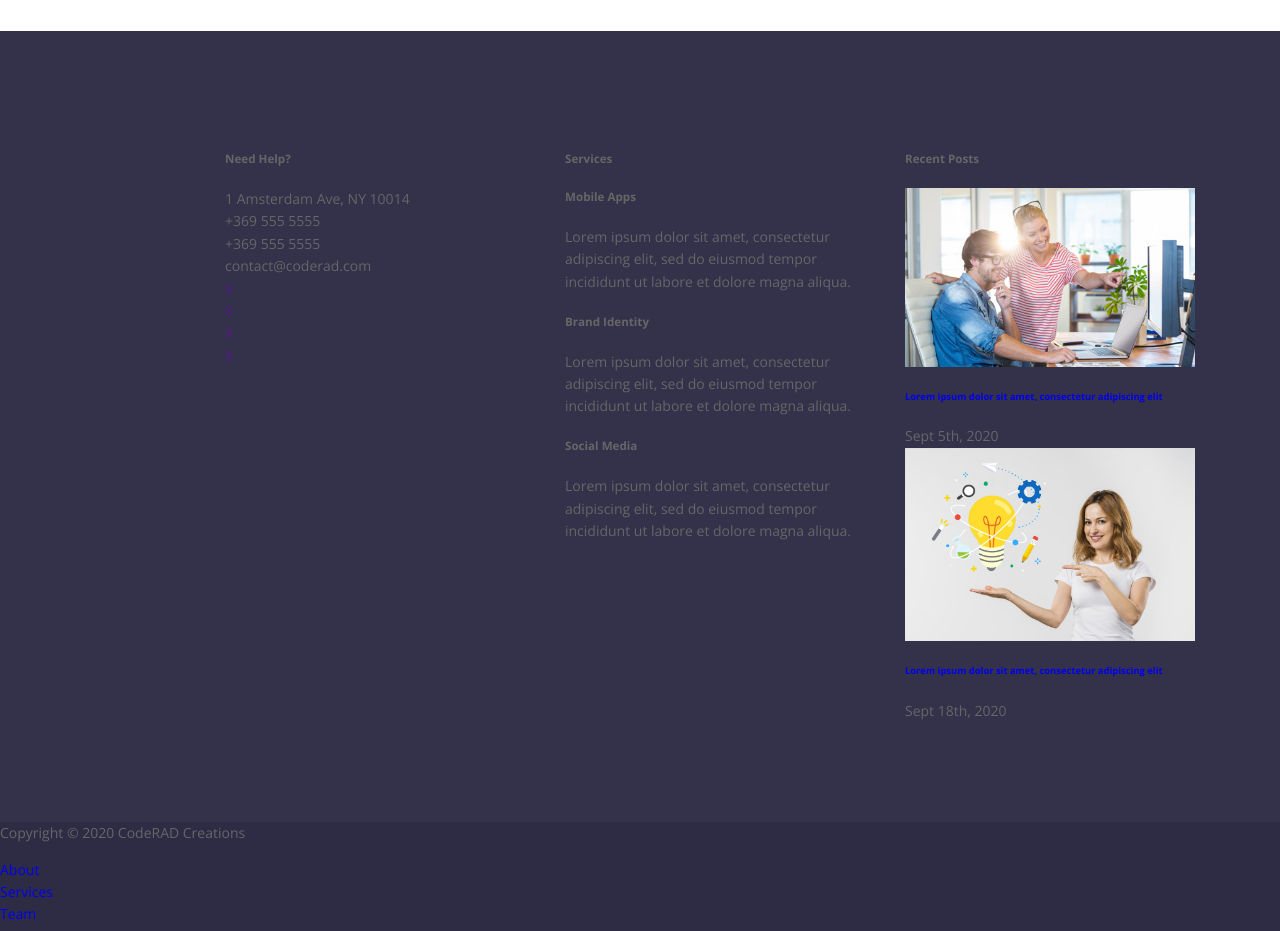
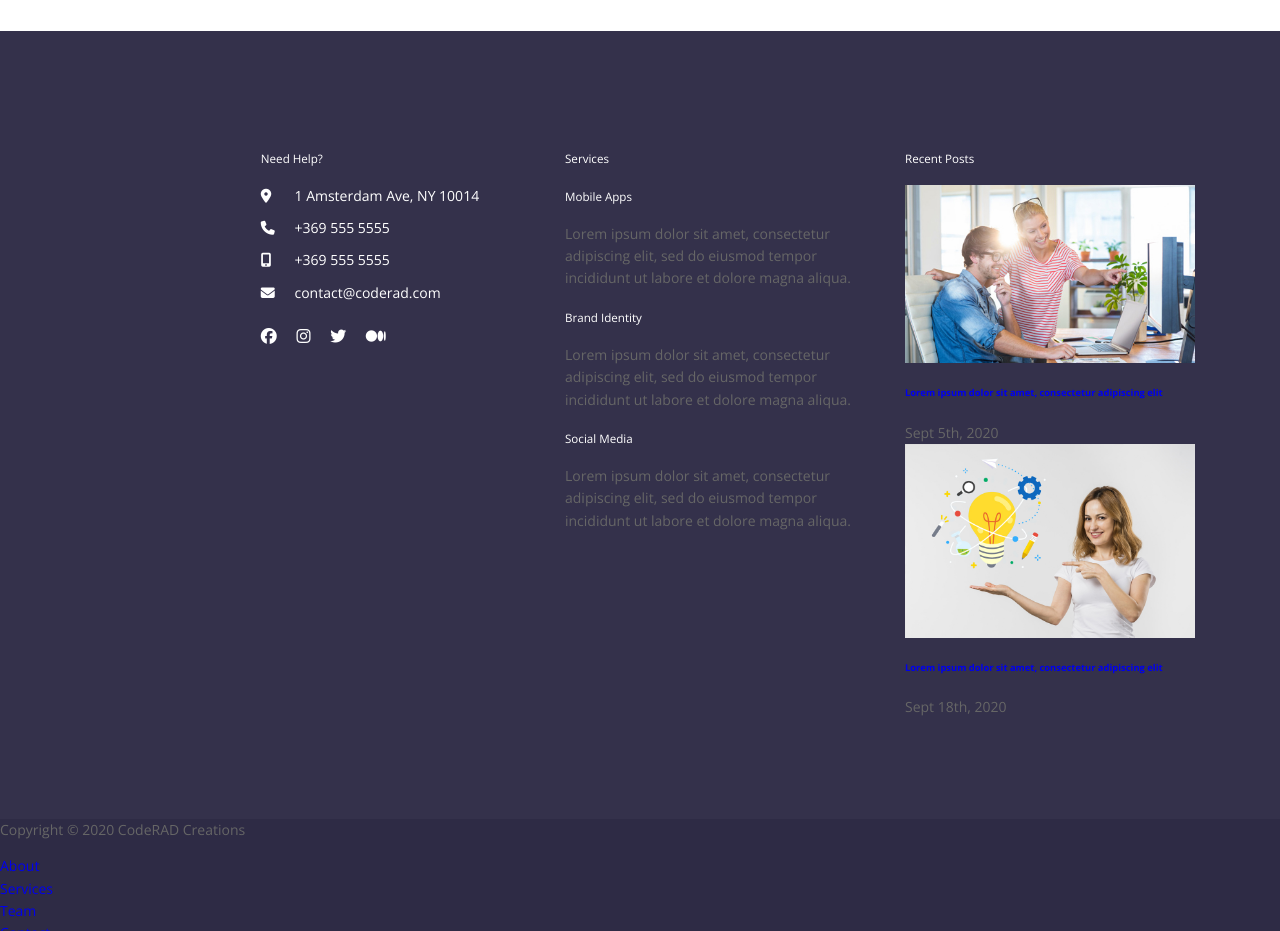
Before and after one commit to Braveheart22/devslopes-codeRad, a plain HTML site: page index.html in a window 1280 px wide. Shown: the part 4080-5011 px from the top of the page. Drawn offline with nearby package versions, Linux system fonts and the light colour scheme.

Commit message:
Style 1st section in footer
Styled the Need Help? section in the footer

```diff
--- a/CSS/styles.css
+++ b/CSS/styles.css
@@ -324,9 +324,43 @@ footer {
 .footer-bottom {
     background: var(--footer-base);
 }
+
 .footer-top {
     display: grid;
     grid-template-columns: repeat(auto-fit, minmax(250px, 1fr));
     gap: var(--size-50);
     padding: var(--size-100) 0;
 }
+
+.footer-col {
+    justify-self: center;
+}
+
+.footer-top h5 {
+    color: var(--white);
+    font-weight: 500;
+    margin-bottom: var(--size-16);
+}
+
+.contact-info {
+    margin-bottom: var(--size-20);
+}
+
+.contact-info li {
+    color: var(--white);
+    margin-bottom: var(--size-10);
+}
+
+.contact-info li i {
+    width: var(--size-30);
+}
+
+.social-icons ul li {
+    display: inline-block;
+    margin-right: var(--size-16);
+}
+
+.social-icons ul li a {
+    color: var(--white);
+    font-size: var(--size-16);
+}
--- a/index.html
+++ b/index.html
@@ -15,6 +15,8 @@
         <link rel="stylesheet" href="./CSS/default.css">
         <link rel="stylesheet" href="./CSS/styles.css">
         <link rel="stylesheet" href="./CSS/responsive.css">
+
+        <script src="https://kit.fontawesome.com/71f08b5e4b.js" crossorigin="anonymous"></script>
 
     </head>
     <body>
@@ -302,18 +304,18 @@
                         <h5>Need Help?</h5>
                         <div class="contact-info">
                             <ul>
-                                <li>1 Amsterdam Ave, NY 10014</li>
-                                <li>+369 555 5555</li>
-                                <li>+369 555 5555</li>
-                                <li>contact@coderad.com</li>
+                                <li><i class="fa-solid fa-location-dot"></i> 1 Amsterdam Ave, NY 10014</li>
+                                <li><i class="fa-solid fa-phone"></i> +369 555 5555</li>
+                                <li><i class="fa-solid fa-mobile-screen-button"></i> +369 555 5555</li>
+                                <li><i class="fa-solid fa-envelope"></i> contact@coderad.com</li>
                             </ul>
                         </div>
                         <div class="social-icons">
                             <ul>
-                                <li><a href="">X</a></li>
-                                <li><a href="">X</a></li>
-                                <li><a href="">X</a></li>
-                                <li><a href="">X</a></li>
+                                <li><a href=""><i class="fa-brands fa-facebook"></i></a></li>
+                                <li><a href=""><i class="fa-brands fa-instagram"></i></a></li>
+                                <li><a href=""><i class="fa-brands fa-twitter"></i></a></li>
+                                <li><a href=""><i class="fa-brands fa-medium"></i></a></li>
                             </ul>
                         </div>
                     </div>
```
